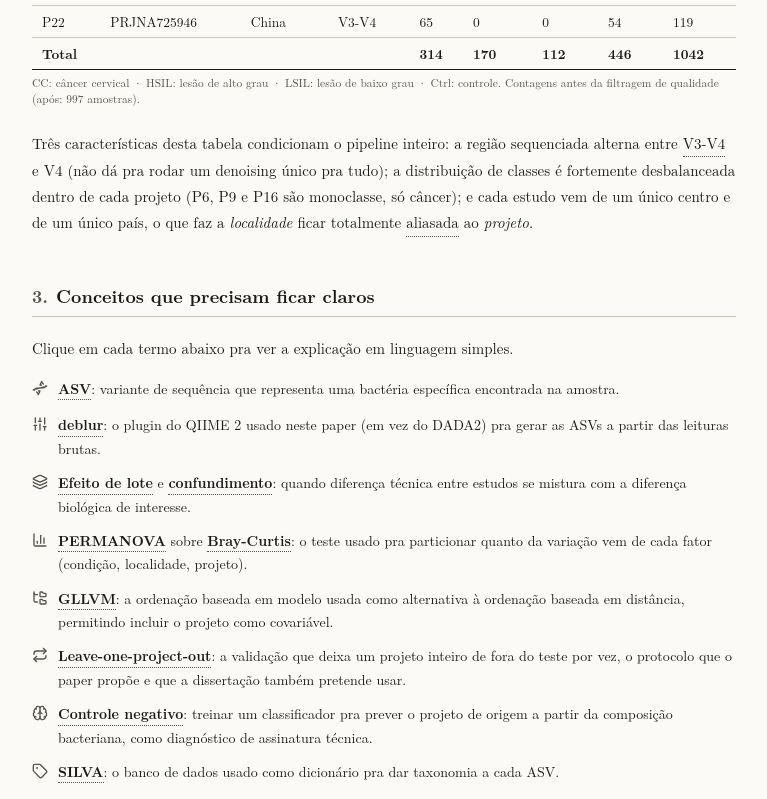
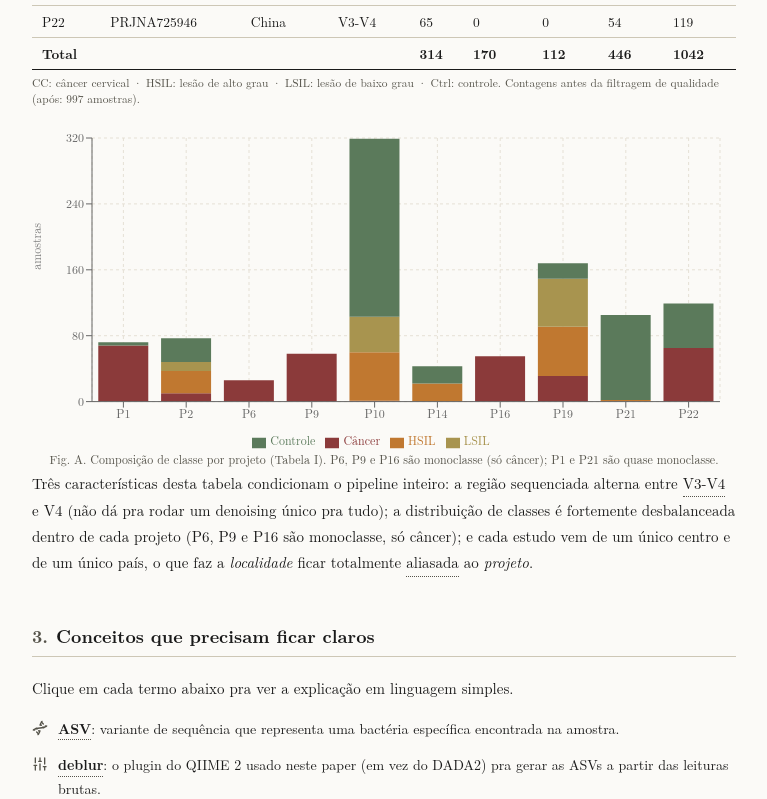
Before and after one commit to tassid/cervical-cancer-microbiome-ml, a React (Vite) app: page / in a window 1280 px wide. Shown: the part 1620-2419 px from the top of the page, without its empty margins (366-1133 px from the left). Built offline with nearby package versions, Linux system fonts and the light colour scheme.

Commit message:
Implement dataset composition and analysis charts
Added new charts for dataset composition, AUC comparison, and PERMANOVA analysis.

```diff
--- a/src/App.tsx
+++ b/src/App.tsx
@@ -1,4 +1,15 @@
 import React, { useState, useRef } from "react";
+import {
+  BarChart,
+  Bar,
+  XAxis,
+  YAxis,
+  CartesianGrid,
+  Tooltip,
+  Legend,
+  ResponsiveContainer,
+  Cell,
+} from "recharts";
 import {
   Copy,
   Check,
@@ -324,6 +335,111 @@ function PrimerTable() {
         ))}
       </tbody>
     </table>
+  );
+}
+
+const DATASET_COMPOSITION = [
+  { codigo: "P1", CC: 68, HSIL: 0, LSIL: 0, Ctrl: 4 },
+  { codigo: "P2", CC: 10, HSIL: 27, LSIL: 11, Ctrl: 29 },
+  { codigo: "P6", CC: 26, HSIL: 0, LSIL: 0, Ctrl: 0 },
+  { codigo: "P9", CC: 58, HSIL: 0, LSIL: 0, Ctrl: 0 },
+  { codigo: "P10", CC: 1, HSIL: 59, LSIL: 43, Ctrl: 216 },
+  { codigo: "P14", CC: 0, HSIL: 22, LSIL: 0, Ctrl: 21 },
+  { codigo: "P16", CC: 55, HSIL: 0, LSIL: 0, Ctrl: 0 },
+  { codigo: "P19", CC: 31, HSIL: 60, LSIL: 58, Ctrl: 19 },
+  { codigo: "P21", CC: 0, HSIL: 2, LSIL: 0, Ctrl: 103 },
+  { codigo: "P22", CC: 65, HSIL: 0, LSIL: 0, Ctrl: 54 },
+];
+
+const CLASS_COLORS: Record<string, string> = {
+  CC: "#8b3a3a",
+  HSIL: "#c07830",
+  LSIL: "#a8944f",
+  Ctrl: "#5b7a5b",
+};
+
+function DatasetCompositionChart() {
+  return (
+    <div style={{ width: "100%", height: 320, margin: "20px 0" }}>
+      <ResponsiveContainer>
+        <BarChart data={DATASET_COMPOSITION} margin={{ top: 8, right: 16, left: 0, bottom: 0 }}>
+          <CartesianGrid strokeDasharray="3 3" stroke="#e5e0d5" />
+          <XAxis dataKey="codigo" tick={{ fontSize: 12 }} />
+          <YAxis tick={{ fontSize: 12 }} label={{ value: "amostras", angle: -90, position: "insideLeft", fontSize: 12 }} />
+          <Tooltip contentStyle={{ fontSize: 12 }} />
+          <Legend wrapperStyle={{ fontSize: 12 }} />
+          <Bar dataKey="CC" stackId="a" fill={CLASS_COLORS.CC} name="Câncer" />
+          <Bar dataKey="HSIL" stackId="a" fill={CLASS_COLORS.HSIL} name="HSIL" />
+          <Bar dataKey="LSIL" stackId="a" fill={CLASS_COLORS.LSIL} name="LSIL" />
+          <Bar dataKey="Ctrl" stackId="a" fill={CLASS_COLORS.Ctrl} name="Controle" />
+        </BarChart>
+      </ResponsiveContainer>
+      <div style={{ fontSize: 12, textAlign: "center", color: "var(--ink-soft)" }}>
+        Fig. A. Composição de classe por projeto (Tabela I). P6, P9 e P16
+        são monoclasse (só câncer); P1 e P21 são quase monoclasse.
+      </div>
+    </div>
+  );
+}
+
+const AUC_COMPARISON = [
+  { classe: "cancer", aleatoria: 0.967, lopo: 0.69 },
+  { classe: "control", aleatoria: 0.862, lopo: 0.497 },
+  { classe: "HSIL", aleatoria: 0.779, lopo: 0.46 },
+  { classe: "LSIL", aleatoria: 0.746, lopo: 0.297 },
+];
+
+function AucComparisonChart() {
+  return (
+    <div style={{ width: "100%", height: 300, margin: "20px 0" }}>
+      <ResponsiveContainer>
+        <BarChart data={AUC_COMPARISON} margin={{ top: 8, right: 16, left: 0, bottom: 0 }}>
+          <CartesianGrid strokeDasharray="3 3" stroke="#e5e0d5" />
+          <XAxis dataKey="classe" tick={{ fontSize: 12 }} />
+          <YAxis domain={[0, 1]} tick={{ fontSize: 12 }} label={{ value: "AUC", angle: -90, position: "insideLeft", fontSize: 12 }} />
+          <Tooltip contentStyle={{ fontSize: 12 }} />
+          <Legend wrapperStyle={{ fontSize: 12 }} />
+          <Bar dataKey="aleatoria" fill="#5b7a9e" name="CV aleatória" />
+          <Bar dataKey="lopo" fill="#a85b5b" name="Leave-one-project-out" />
+        </BarChart>
+      </ResponsiveContainer>
+      <div style={{ fontSize: 12, textAlign: "center", color: "var(--ink-soft)" }}>
+        Fig. B. AUC por classe clínica, CV aleatória vs. leave-one-project-out
+        (preview exploratório sobre o dado da Paola, Tabela 2c). A linha de
+        0,5 é o nível de acaso.
+      </div>
+    </div>
+  );
+}
+
+const PERMANOVA_R2 = [
+  { fator: "Condição clínica", r2: 3.32 },
+  { fator: "Localidade", r2: 5.09 },
+  { fator: "Projeto", r2: 12.08 },
+];
+
+function PermanovaChart() {
+  return (
+    <div style={{ width: "100%", height: 260, margin: "20px 0" }}>
+      <ResponsiveContainer>
+        <BarChart data={PERMANOVA_R2} layout="vertical" margin={{ top: 8, right: 24, left: 8, bottom: 0 }}>
+          <CartesianGrid strokeDasharray="3 3" stroke="#e5e0d5" />
+          <XAxis type="number" domain={[0, 14]} tick={{ fontSize: 12 }} unit="%" />
+          <YAxis type="category" dataKey="fator" tick={{ fontSize: 12 }} width={110} />
+          <Tooltip contentStyle={{ fontSize: 12 }} formatter={(v) => `${v}%`} />
+          <Bar dataKey="r2" name="R² aproximado" radius={[0, 4, 4, 0]}>
+            {PERMANOVA_R2.map((entry, i) => (
+              <Cell key={entry.fator} fill={i === 2 ? "#a85b5b" : "#8a8370"} />
+            ))}
+          </Bar>
+        </BarChart>
+      </ResponsiveContainer>
+      <div style={{ fontSize: 12, textAlign: "center", color: "var(--ink-soft)" }}>
+        Fig. C. Variação composicional explicada por fator, modelos
+        marginais (preview exploratório, Tabela 2c). Projeto sozinho já
+        explica quase tanto quanto o modelo completo publicado (13,5%).
+      </div>
+    </div>
   );
 }
 
@@ -1095,6 +1211,7 @@ export default function App() {
               CC: câncer cervical · HSIL: lesão de alto grau · LSIL: lesão de baixo grau · Ctrl: controle.
               Contagens antes da filtragem de qualidade (após: 997 amostras).
             </div>
+            <DatasetCompositionChart />
             <p>
               Três características desta tabela condicionam o pipeline
               inteiro: a região sequenciada alterna entre{" "}
@@ -1304,6 +1421,8 @@ export default function App() {
                 <tr><td>Controle negativo</td><td>Acurácia ao prever projeto</td><td>90,4%</td></tr>
               </tbody>
             </table>
+            <PermanovaChart />
+            <AucComparisonChart />
             <p style={{ fontSize: 13, fontStyle: "italic" }}>
               O padrão (projeto domina sobre condição clínica; desempenho
               despenca sob LOPO; projeto é previsível a partir da composição)
```
